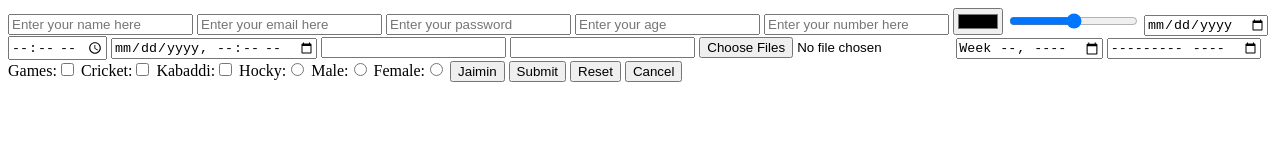
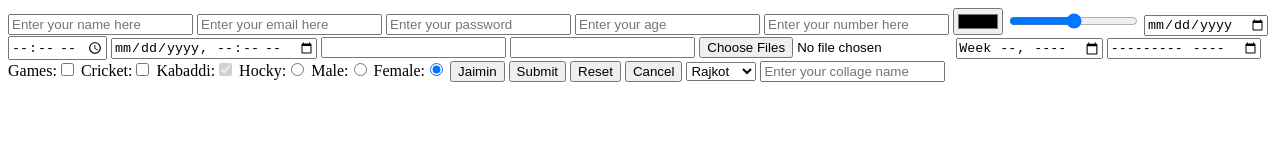
Before and after one commit to Jaydeep-Ramanuj/10_Sep_WD_4-30_Batch, a plain HTML site: page HTML_HTML-5/Lecture-10/inputs-3-10.html in a window 1280 px wide. Drawn offline with Linux system fonts and the light colour scheme.

Commit message:
Module 2 Lecture 6 4-10

```diff
--- a/HTML_HTML-5/Lecture-10/inputs-3-10.html
+++ b/HTML_HTML-5/Lecture-10/inputs-3-10.html
@@ -40,6 +40,8 @@
 
       Cricket:<input type="checkbox" name="" id="" /> Kabaddi:<input
         type="checkbox"
+        checked
+        disabled
         name=""
         id=""
       />
@@ -48,6 +50,7 @@
       Male:<input type="radio" name="gender" id="" /> Female:<input
         type="radio"
         name="gender"
+        checked
         id=""
       />
       <input type="button" name="" id="" value="Jaimin" />
@@ -55,6 +58,30 @@
       <input type="reset" name="" id="" />
 
       <button>Cancel</button>
+
+      <select name="" id="">
+        <option value="">Baroda</option>
+        <option value="" selected>Rajkot</option>
+        <option value="">Surat</option>
+        <option value="" disabled>Mumbai</option>
+      </select>
+
+      <input
+        type="text"
+        name=""
+        id=""
+        placeholder="Enter your collage name"
+        list="collage-list"
+      />
+
+      <datalist id="collage-list">
+        <option value="Nirma">Nirma University</option>
+        <option value="Atmiya">Atmiya University</option>
+        <option value="Marwadi">Marwadi University</option>
+        <option value="RK">RK University</option>
+        <option value="Parul">Parul University</option>
+        <option value="Saurastra">Saurastra University</option>
+      </datalist>
     </form>
   </body>
 </html>
```
Also changed, not shown: HTML_HTML-5/Lecture-11/more-inputs-4-10.html (added, +35 -0 lines).
